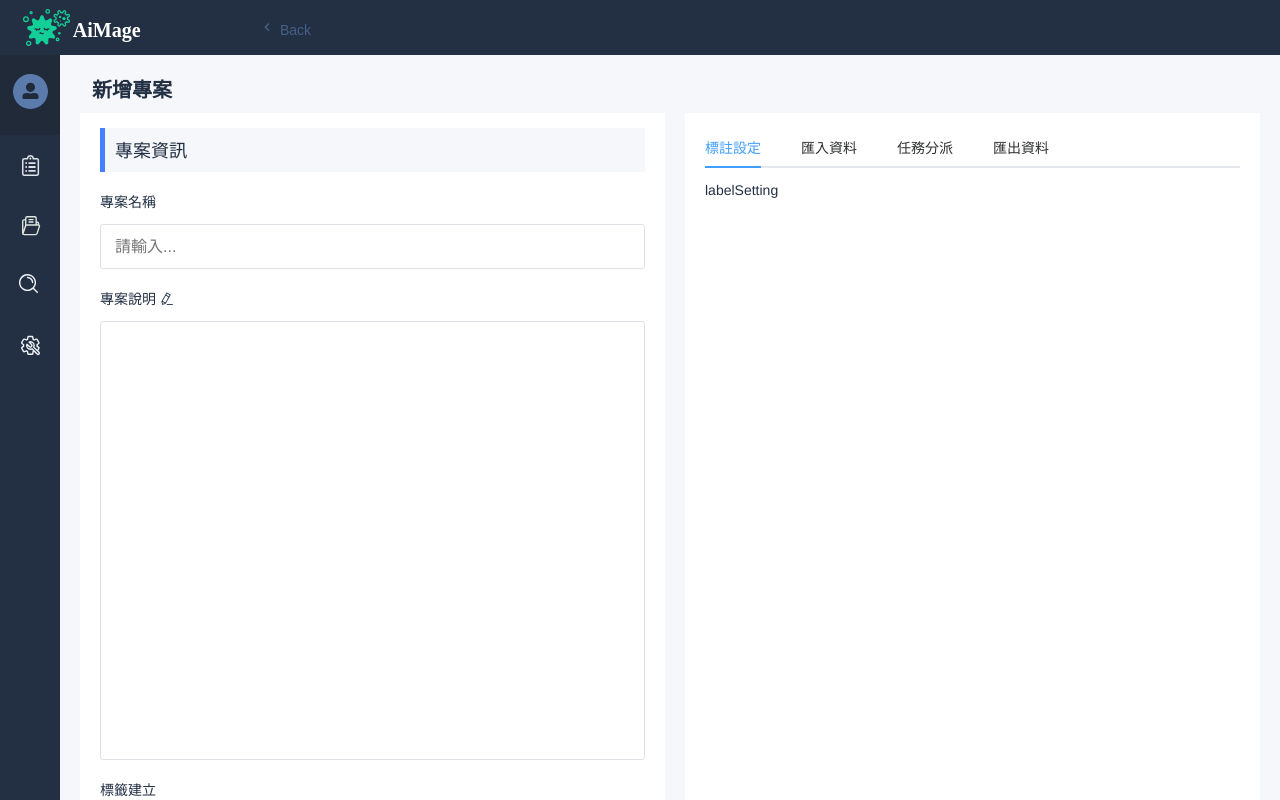
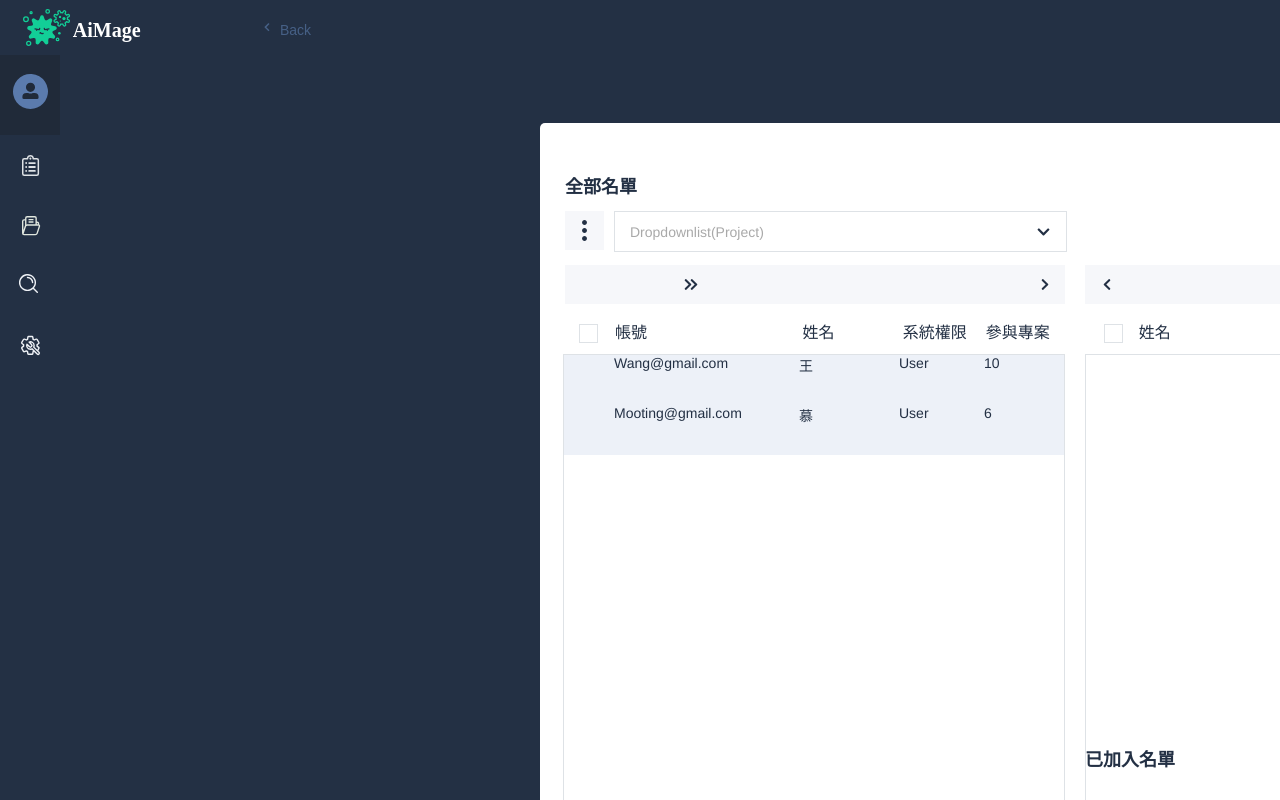
Before and after one commit to RileyWolf/SltungCode, a Vue app: page /#/ in a window 1280 px wide. Shown: the top 800 px of the page. Built offline with nearby package versions, Linux system fonts and the light colour scheme.

Commit message:
110/02/24 Taskpop切版-1

```diff
--- a/package.json
+++ b/package.json
@@ -29,6 +29,7 @@
     "babel-eslint": "^10.1.0",
     "eslint": "^6.7.2",
     "eslint-plugin-vue": "^6.2.2",
+    "vue-cli-plugin-element": "~1.0.1",
     "vue-template-compiler": "^2.6.11"
   },
   "eslintConfig": {
--- a/src/components/Index.vue
+++ b/src/components/Index.vue
@@ -3,14 +3,16 @@
         <Header></Header>
         <div style="display: flex; flex-direction: row">
             <sidebar></sidebar>
-            <new-project></new-project>
+            <taskpop/>
+            <!-- <new-project></new-project> -->
         </div>
 
     </div>
 </template>
 
 <script>
-    import newProject from "./newProject";
+    // import newProject from "./newProject";
+    import taskpop from "./taskpop";
     import sidebar from "./sideBar";
     import Header from "./header";
 
@@ -19,7 +21,8 @@
         components: {
             Header,
             sidebar,
-            newProject
+            taskpop
+            // newProject
         }
     }
 </script>
--- /dev/null
+++ b/src/components/taskpop.vue
@@ -0,0 +1,280 @@
+<template>
+  <div class="background">
+    <div class="taskpop-container">
+      <div class="icon-close-div">
+        <font-awesome-icon :icon="['fas', 'times']" style="color: #737895" />
+      </div>
+      <div class="all-list-div">全部名單</div>
+      <div class="icon-div">
+        <font-awesome-icon :icon="['fas', 'circle']" class="icon-circle" />
+        <font-awesome-icon
+          :icon="['fas', 'circle']"
+          class="icon-circle"
+          style="top: 17px"
+        />
+        <font-awesome-icon
+          :icon="['fas', 'circle']"
+          class="icon-circle"
+          style="top: 25px"
+        />
+      </div>
+      <div class="selection-bar">
+        <div style="color: #a9a9a9; left: 15px; position: absolute">
+          Dropdownlist(Project)
+        </div>
+        <font-awesome-icon
+          :icon="['fas', 'chevron-down']"
+          class="icon-chevron-down"
+        />
+      </div>
+      <div class="toright-div">
+        <font-awesome-icon
+          :icon="['fas', 'chevron-right']"
+          class="icon-double-right"
+        />
+        <font-awesome-icon
+          :icon="['fas', 'chevron-right']"
+          class="icon-double-right"
+          style="left: 125.21px"
+        />
+      </div>
+      <div class="toright-div" style="left: 275px">
+        <font-awesome-icon
+          :icon="['fas', 'chevron-right']"
+          class="icon-double-right"
+          style="left: 226.21px"
+        />
+      </div>
+      <div class="checkbox"></div>
+      <span class="text-div">帳號</span>
+      <span class="text-div" style="left: 262.5px">姓名</span>
+      <span class="text-div" style="left: 362.75px">系統權限</span>
+      <span class="text-div" style="left: 445.75px">參與專案</span>
+        <!--
+       <span class="box-div-left" v-for="(obj, index) in listarray" :key="obj" :index="index">
+        <div class="cheach-array"></div>
+        <div class="account-array">{{obj.account}}</div>
+        <div class="name-array">{{obj.name}}</div>
+        <div class="systemauthority-array">{{obj.systemauthority}}</div>
+        <div class="participate-array">{{obj.participate}}</div>
+        </span> -->
+      <div class="box-div-left">
+        <div class="listarray-div">
+          <div class="cheach-array"></div>
+          <div class="account-array">Wang@gmail.com</div>
+          <div class="username-array">王</div>
+          <div class="systemauthority-array">User</div>
+          <div class="participate-array">10</div>
+        </div>
+        <div class="listarray-div">
+          <div class="cheach-array"></div>
+          <div class="account-array">Mooting@gmail.com</div>
+          <div class="username-array">慕</div>
+          <div class="systemauthority-array">User</div>
+          <div class="participate-array">6</div>
+        </div>
+      </div>
+      <div class="list-div">已加入名單</div>
+      <div class="toright-div" style="width: 195px; left: 545px">
+        <font-awesome-icon
+          :icon="['fas', 'chevron-left']"
+          class="icon-double-right"
+          style="left: 17.79px"
+        />
+      </div>
+      <div class="toright-div" style="width: 195px; left: 740px">
+        <font-awesome-icon
+          :icon="['fas', 'chevron-left']"
+          class="icon-double-right"
+          style="left: 90.79px"
+        />
+        <font-awesome-icon
+          :icon="['fas', 'chevron-left']"
+          class="icon-double-right"
+          style="left: 96.79px"
+        />
+      </div>
+      <div class="checkbox" style="left: 564px"></div>
+      <span class="text-div" style="left: 598.75px">姓名</span>
+      <span class="text-div" style="left: 758px">本專案權限設定</span>
+      <div class="box-div-right"></div>
+    </div>
+  </div>
+</template>
+<script>
+export default {
+  name: "taskpop.vue",
+  components: {},
+//   listarray: {
+//     account: "Wang@gmail.com",
+//     name: "王",
+//     systemauthority: "User",
+//     participate: "100",
+//   },
+    account: "Wang@gmail.com",
+    username: "王",
+    systemauthority: "User",
+    participate: "100"
+};
+</script>
+<style scoped>
+.icon-close-div {
+  width: 30px;
+  height: 30px;
+  top: 22px;
+  left: 908px;
+  position: absolute;
+}
+.background {
+  width: 1920px;
+  height: 1080px;
+  background-color: #233044;
+  position: relative;
+}
+.taskpop-container {
+  width: 960px;
+  height: 910px;
+  background-color: #ffffff;
+  border-radius: 5px;
+  margin-top: 68px;
+  margin-left: 480px;
+  position: relative;
+}
+.all-list-div {
+  margin-top: 49px;
+  margin-left: 25px;
+  position: absolute;
+  font-size: 18px;
+  font-weight: bolder;
+}
+.list-div {
+  margin-top: 49px;
+  margin-left: 545px;
+  position: absolute;
+  font-size: 18px;
+  font-weight: bolder;
+}
+.icon-div {
+  width: 39px;
+  height: 39px;
+  position: absolute;
+  background-color: #f6f7fa;
+  top: 88px;
+  left: 25px;
+}
+.icon-circle {
+  width: 5px;
+  height: 5px;
+  top: 9px;
+  left: 17px;
+  position: absolute;
+}
+.selection-bar {
+  width: 451px;
+  height: 39px;
+  top: 88px;
+  left: 74px;
+  position: absolute;
+  display: flex;
+  align-items: center;
+  border: 1px solid #dee2e6;
+  cursor: pointer;
+}
+.icon-chevron-down {
+  width: 13px;
+  left: 422px;
+  position: absolute;
+}
+.toright-div {
+  width: 250px;
+  height: 39px;
+  top: 142px;
+  left: 25px;
+  position: absolute;
+  background-color: #f6f7fa;
+  cursor: pointer;
+}
+.toright-div:hover {
+  background-color: #4481ff;
+}
+.toright-div:hover .icon-double-right {
+  color: #f6f7fa;
+}
+.icon-double-right {
+  width: 8px;
+  height: 13px;
+  left: 119.21px;
+  top: 13px;
+  position: absolute;
+}
+.checkbox {
+  width: 17px;
+  height: 17px;
+  top: 201px;
+  left: 39px;
+  position: absolute;
+  align-items: center;
+  border: 1px solid #dee2e6;
+}
+.text-div {
+  font-size: 16px;
+  color: #233044;
+  top: 196.26px;
+  left: 75px;
+  position: absolute;
+  margin: 0px auto;
+}
+.box-div-left {
+  width: 500px;
+  height: 571px;
+  top: 231px;
+  left: 23px;
+  position: relative;
+  border: 1px solid #dee2e6;
+}
+.box-div-left .listarray-div {
+  width: 500px;
+  height: 50px;
+}
+.listarray-div div {
+    margin:0px auto;
+}
+.listarray-div .cheach-array {
+  width: 50px;
+  height: 50px;
+  float: left;
+  background-color: #edf1f8;
+}
+.listarray-div .account-array {
+  width: 185px;
+  height: 50px;
+  float: left;
+  background-color: #edf1f8;
+}
+.listarray-div .username-array {
+  width: 100px;
+  height: 50px;
+  float: left;
+  background-color: #edf1f8;
+}
+.listarray-div .systemauthority-array {
+  width: 85px;
+  height: 50px;
+  float: left;
+  background-color: #edf1f8;
+}
+.listarray-div .participate-array {
+  width: 80px;
+  height: 50px;
+  float: left;
+  background-color: #edf1f8;
+}
+.box-div-right {
+  width: 390px;
+  height: 571px;
+  top: 231px;
+  left: 545px;
+  position: absolute;
+  border: 1px solid #dee2e6;
+}
+</style>
```
Also changed, not shown: 1 other file (tests, documents, lock files or other folders).
